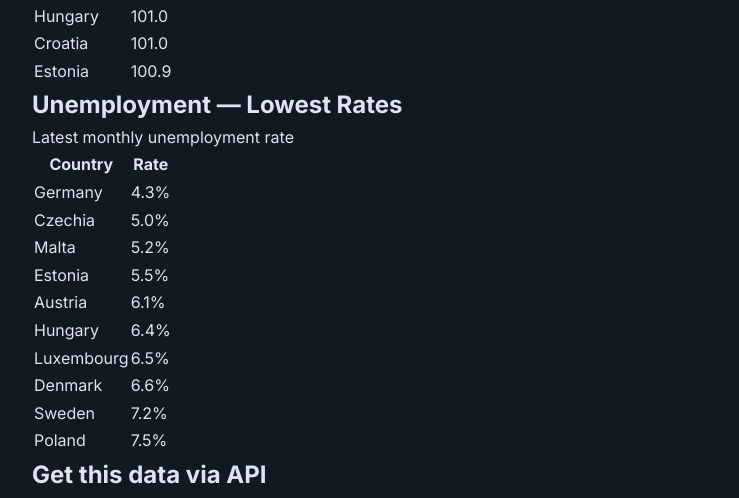
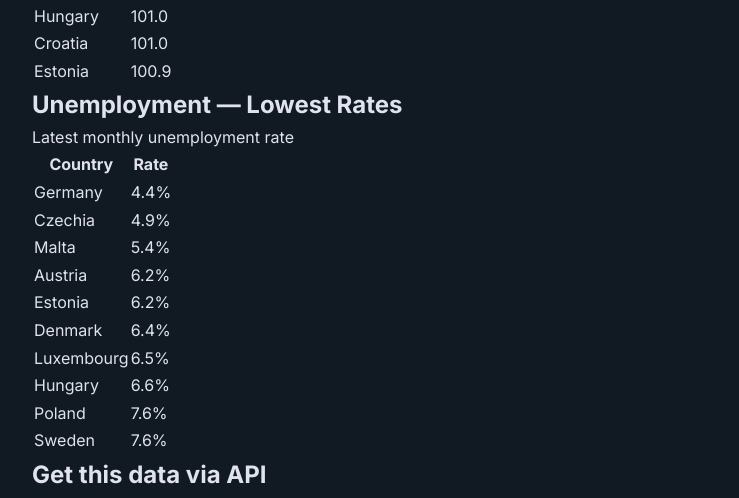
Before and after one commit to aethar-dev/aethar-data-pages, a Next.js app: page /reports/weekly-2026-w29 in a window 1280 px wide. Shown: the part 874-1372 px from the top of the page, without its empty margins (82-821 px from the left). Built offline with nearby package versions, Linux system fonts and the light colour scheme.

Commit message:
data: weekly report 2026-07-18 [skip ci]

```diff
--- a/app/reports/weekly-2026-w29/page.tsx
+++ b/app/reports/weekly-2026-w29/page.tsx
@@ -124,43 +124,43 @@
           <tbody>
               <tr key="DE" className="border-b border-[#2A2D3A]/50">
                 <td className="py-2 pr-4 text-sm text-white">Germany</td>
-                <td className="py-2 text-right font-mono text-sm text-[#4DD0E1]">4.3%</td>
+                <td className="py-2 text-right font-mono text-sm text-[#4DD0E1]">4.4%</td>
               </tr>
               <tr key="CZ" className="border-b border-[#2A2D3A]/50">
                 <td className="py-2 pr-4 text-sm text-white">Czechia</td>
-                <td className="py-2 text-right font-mono text-sm text-[#4DD0E1]">5.0%</td>
+                <td className="py-2 text-right font-mono text-sm text-[#4DD0E1]">4.9%</td>
               </tr>
               <tr key="MT" className="border-b border-[#2A2D3A]/50">
                 <td className="py-2 pr-4 text-sm text-white">Malta</td>
-                <td className="py-2 text-right font-mono text-sm text-[#4DD0E1]">5.2%</td>
+                <td className="py-2 text-right font-mono text-sm text-[#4DD0E1]">5.4%</td>
+              </tr>
+              <tr key="AT" className="border-b border-[#2A2D3A]/50">
+                <td className="py-2 pr-4 text-sm text-white">Austria</td>
+                <td className="py-2 text-right font-mono text-sm text-[#4DD0E1]">6.2%</td>
               </tr>
               <tr key="EE" className="border-b border-[#2A2D3A]/50">
                 <td className="py-2 pr-4 text-sm text-white">Estonia</td>
-                <td className="py-2 text-right font-mono text-sm text-[#4DD0E1]">5.5%</td>
+                <td className="py-2 text-right font-mono text-sm text-[#4DD0E1]">6.2%</td>
               </tr>
-              <tr key="AT" className="border-b border-[#2A2D3A]/50">
-                <td className="py-2 pr-4 text-sm text-white">Austria</td>
-                <td className="py-2 text-right font-mono text-sm text-[#4DD0E1]">6.1%</td>
-              </tr>
-              <tr key="HU" className="border-b border-[#2A2D3A]/50">
-                <td className="py-2 pr-4 text-sm text-white">Hungary</td>
+              <tr key="DK" className="border-b border-[#2A2D3A]/50">
+                <td className="py-2 pr-4 text-sm text-white">Denmark</td>
                 <td className="py-2 text-right font-mono text-sm text-[#4DD0E1]">6.4%</td>
               </tr>
               <tr key="LU" className="border-b border-[#2A2D3A]/50">
                 <td className="py-2 pr-4 text-sm text-white">Luxembourg</td>
                 <td className="py-2 text-right font-mono text-sm text-[#4DD0E1]">6.5%</td>
               </tr>
-              <tr key="DK" className="border-b border-[#2A2D3A]/50">
-                <td className="py-2 pr-4 text-sm text-white">Denmark</td>
+              <tr key="HU" className="border-b border-[#2A2D3A]/50">
+                <td className="py-2 pr-4 text-sm text-white">Hungary</td>
                 <td className="py-2 text-right font-mono text-sm text-[#4DD0E1]">6.6%</td>
+              </tr>
+              <tr key="PL" className="border-b border-[#2A2D3A]/50">
+                <td className="py-2 pr-4 text-sm text-white">Poland</td>
+                <td className="py-2 text-right font-mono text-sm text-red-400">7.6%</td>
               </tr>
               <tr key="SE" className="border-b border-[#2A2D3A]/50">
                 <td className="py-2 pr-4 text-sm text-white">Sweden</td>
-                <td className="py-2 text-right font-mono text-sm text-red-400">7.2%</td>
-              </tr>
-              <tr key="PL" className="border-b border-[#2A2D3A]/50">
-                <td className="py-2 pr-4 text-sm text-white">Poland</td>
-                <td className="py-2 text-right font-mono text-sm text-red-400">7.5%</td>
+                <td className="py-2 text-right font-mono text-sm text-red-400">7.6%</td>
               </tr>
           </tbody>
         </table>
```
